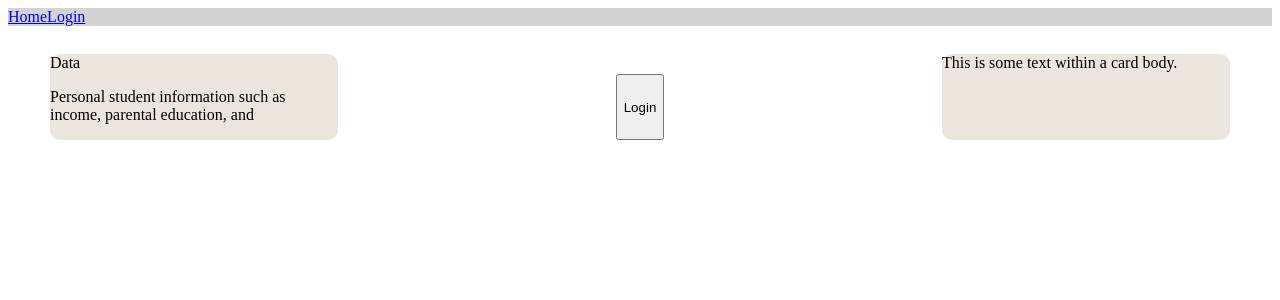
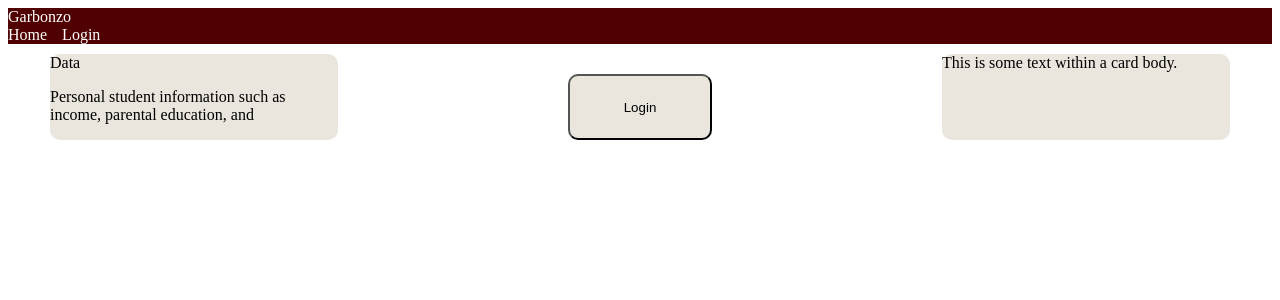
Before and after one commit to ericlove02/StudySense, a React (Create React App) app in the folder client/: page /home in a window 1280 px wide. Shown: the top 300 px of the page. Built offline with nearby package versions, Linux system fonts and the light colour scheme.

Commit message:
navbar oops

```diff
--- /dev/null
+++ b/client/src/components/appNavBar.js
@@ -0,0 +1,22 @@
+import React from 'react'
+import Card from 'react-bootstrap/Card';
+import Button from 'react-bootstrap/Button';
+import Navbar from 'react-bootstrap/Navbar';
+import Nav from 'react-bootstrap/Nav';
+import Container from 'react-bootstrap/Container';
+
+
+function NavBar() {
+    return (
+        <Navbar bg="light" style={{ backgroundColor: '#500000ff', color: 'white', zIndex: 1000 }}>
+        <Container>
+          <Navbar.Brand href="#home" style={{ color: 'white', textDecoration: 'none'}}>Garbonzo</Navbar.Brand>
+          <Nav className="ml-auto">
+          <Nav.Link href="#home" style={{ color: 'white', marginRight: '15px', textDecoration: 'none'}}>Home</Nav.Link>
+          <Nav.Link href="#login" style={{ color: 'white', textDecoration: 'none'}}>Login</Nav.Link>
+        </Nav>
+        </Container>
+      </Navbar>
+    );
+  }
+  export default NavBar;
--- a/client/src/pages/Home.js
+++ b/client/src/pages/Home.js
@@ -5,22 +5,8 @@ import Navbar from 'react-bootstrap/Navbar';
 import Nav from 'react-bootstrap/Nav';
 import Container from 'react-bootstrap/Container';
 
+import NavBar from "../components/appNavBar";
 
-function NavBar() {
-    return (
-        <div>
-        <Navbar bg="light" style={{ backgroundColor: 'lightgray', zIndex: 1000 }}>
-          <Container className="d-flex justify-content-end">
-            <Nav>
-              <Nav.Link href="Home">Home</Nav.Link>
-              <Nav.Link href="Login">Login</Nav.Link>
-            </Nav>
-          </Container>
-        </Navbar>
-        <br />
-      </div>
-    );
-  }
 
 function Home() {
     return (
@@ -37,7 +23,7 @@ function Home() {
               </Card.Body>
             </Card>
 
-            <Button variant="primary" style={{ marginTop: '20px' }}>
+            <Button variant="primary" style={{ marginTop: '20px', width: '9rem', backgroundColor: '#eae6deff', borderRadius: '10px'  }}>
               Login
             </Button>
 
```
